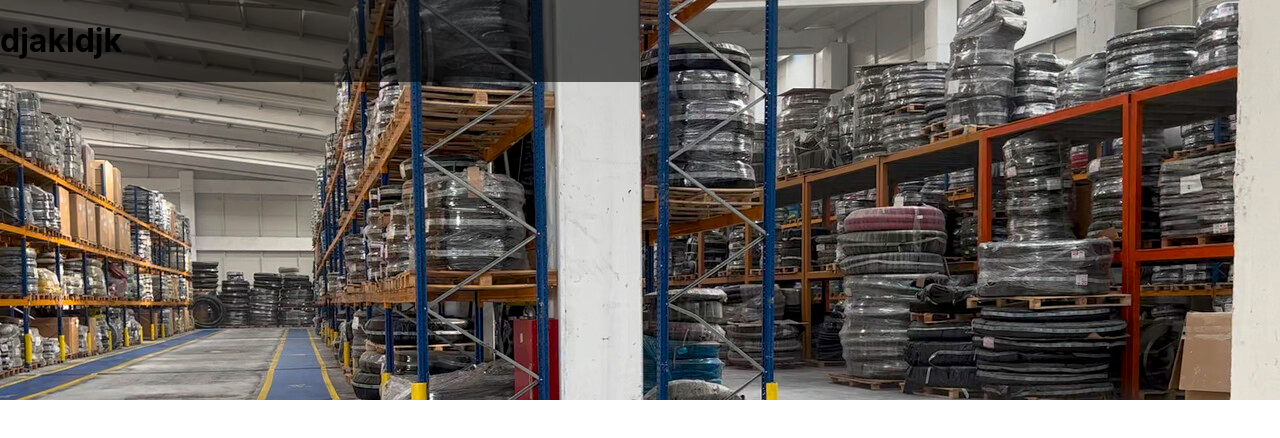
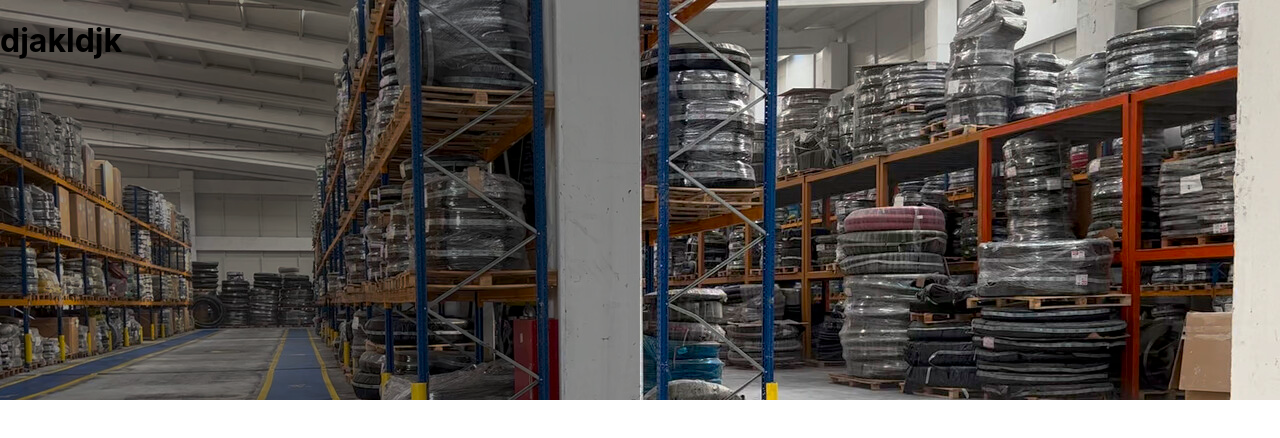
Before and after one commit to 1hamza-bit/shery, a React (Create React App) app: page / in a window 1280 px wide. Shown: the top 438 px of the page. Built offline with nearby package versions, Linux system fonts and the light colour scheme.

Commit message:
first commit

```diff
--- a/src/Components/Home/index.css
+++ b/src/Components/Home/index.css
@@ -3,6 +3,6 @@
     min-height: 400px;
 }
 .overmain{
-    height: 100%;
-    background-color: rgba(0,0,0,0.6);
+    /* height: 100%; */
+    background-color: rgba(0,0,0,0.4);
 }
```
